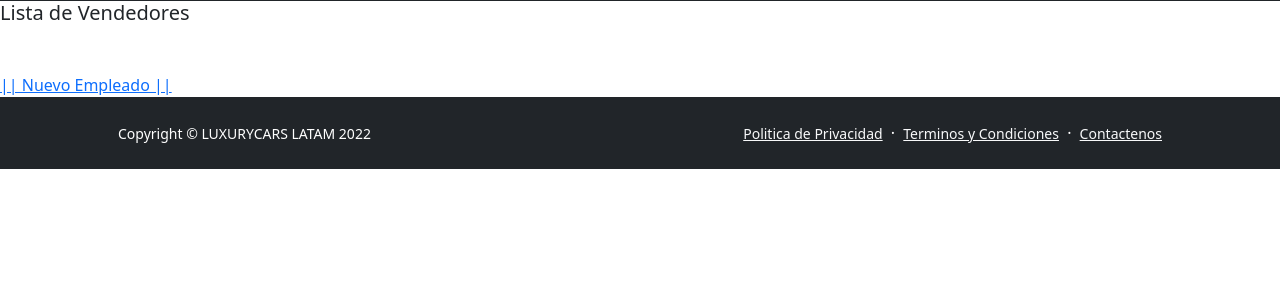
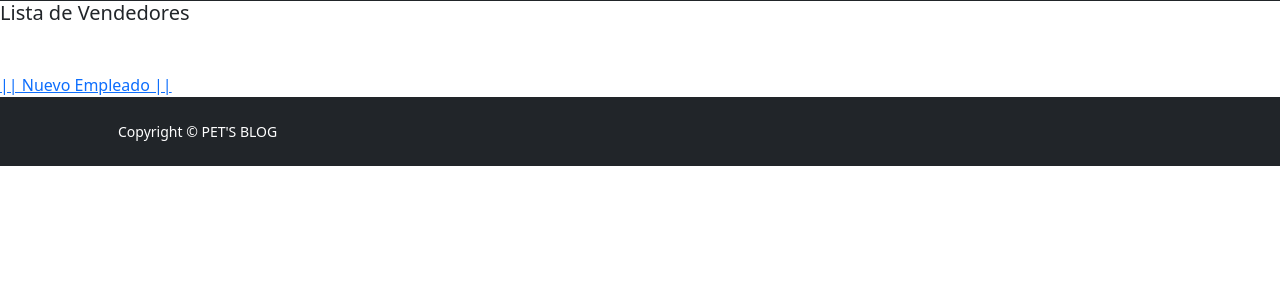
Before and after one commit to karengericke/blogMascotas, a Django app: template templates/mascotasblog/listar.html in a window 1280 px wide. Shown: the part 55-356 px from the top of the page. Run offline with Django 3.2, Linux system fonts and the light colour scheme; the template is opened without the code that fills it, so the values that code supplies are empty; some libraries are stand-ins or nearby versions.

Commit message:
Change in footer

```diff
--- a/templates/mascotasblog/inicio.html
+++ b/templates/mascotasblog/inicio.html
@@ -110,14 +110,14 @@
         <footer class="bg-dark py-4 mt-auto">
             <div class="container px-5">
                 <div class="row align-items-center justify-content-between flex-column flex-sm-row">
-                    <div class="col-auto"><div class="small m-0 text-white">Copyright &copy; LUXURYCARS LATAM 2022</div></div>
-                    <div class="col-auto">
+                    <div class="col-auto"><div class="small m-0 text-white">Copyright &copy; PET'S BLOG</div></div>
+                    <!-- <div class="col-auto">
                         <a class="link-light small" href="#!">Politica de Privacidad</a>
                         <span class="text-white mx-1">&middot;</span>
                         <a class="link-light small" href="#!">Terminos y Condiciones</a>
                         <span class="text-white mx-1">&middot;</span>
                         <a class="link-light small" href="#!">Contactenos</a>
-                    </div>
+                    </div> -->
                 </div>
             </div>
         </footer>
```
